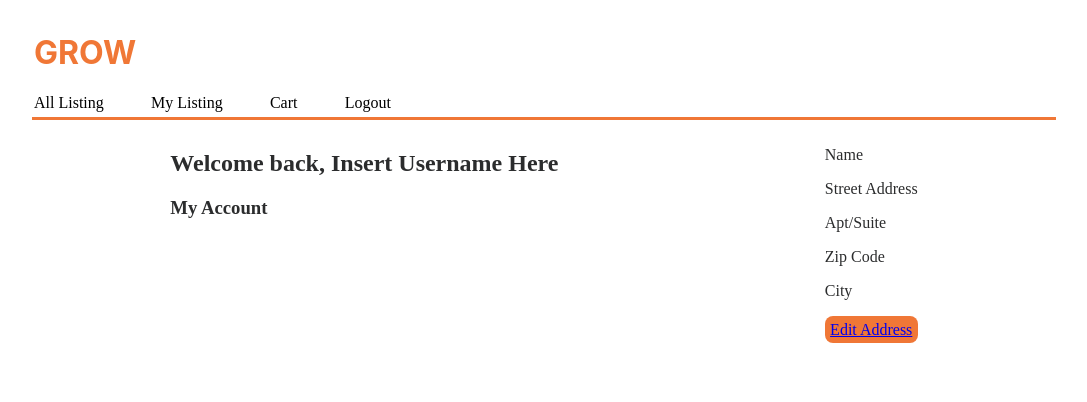
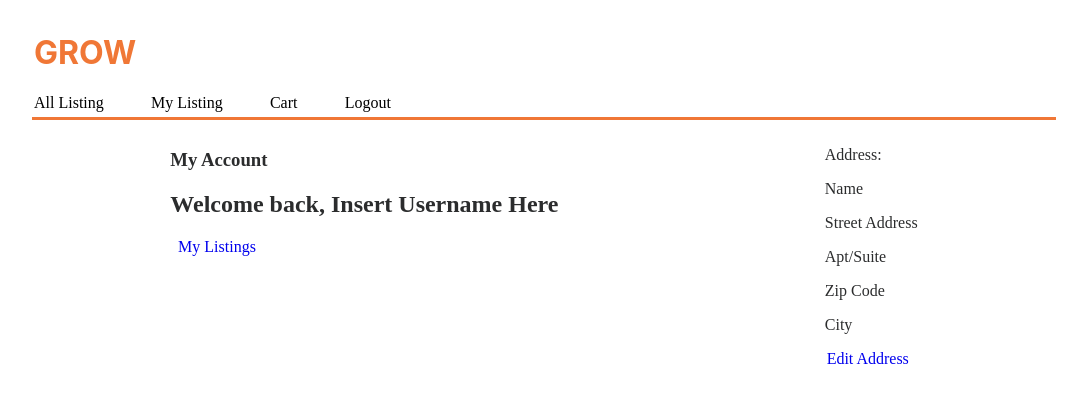
Before and after one commit to African-Marketplace-BWPT/Front-End, a React (Create React App) app in the folder front-end/: page /dashboard in a window 1280 px wide. Shown: the top 402 px of the page, without its empty margins (96-1183 px from the left). Built offline with nearby package versions, Linux system fonts and the light colour scheme.

Commit message:
basics of the dashboard done

```diff
--- a/front-end/src/Components/Dashboard.js
+++ b/front-end/src/Components/Dashboard.js
@@ -9,15 +9,15 @@ const MainContainer = styled.div`
   color: #2b2c2d;
 `;
 
-const Styledbutton = styled.div`
-  display: flex;
-  justify-content: center;
-  align-items: center;
-  padding: 5%;
+const Styledbutton = styled.a`
+  padding: 2%;
   border-radius: 8px;
-  background-color: #f07736;
+  text-decoration: none;
+  &a:visited {
+    color: white;
+  }
   &:hover {
-    background-color: white;
+    color: #f07736;
   }
 `;
 
@@ -27,19 +27,19 @@ const Dashboard = () => {
       <Navbar />
       <MainContainer>
         <div className="leftContainer">
+          <h3>My Account</h3>
           <h2>Welcome back, Insert Username Here</h2>
-          <h3>My Account</h3>
+          <Styledbutton href="/myListing">My Listings</Styledbutton>
         </div>
 
         <div className="userInfo">
+          <p>Address:</p>
           <p>Name</p>
           <p>Street Address</p>
           <p>Apt/Suite</p>
           <p>Zip Code</p>
           <p>City</p>
-          <Styledbutton>
-            <a href="/editAddress">Edit Address</a>
-          </Styledbutton>
+          <Styledbutton href="/editAddress">Edit Address</Styledbutton>
         </div>
       </MainContainer>
     </div>
```
